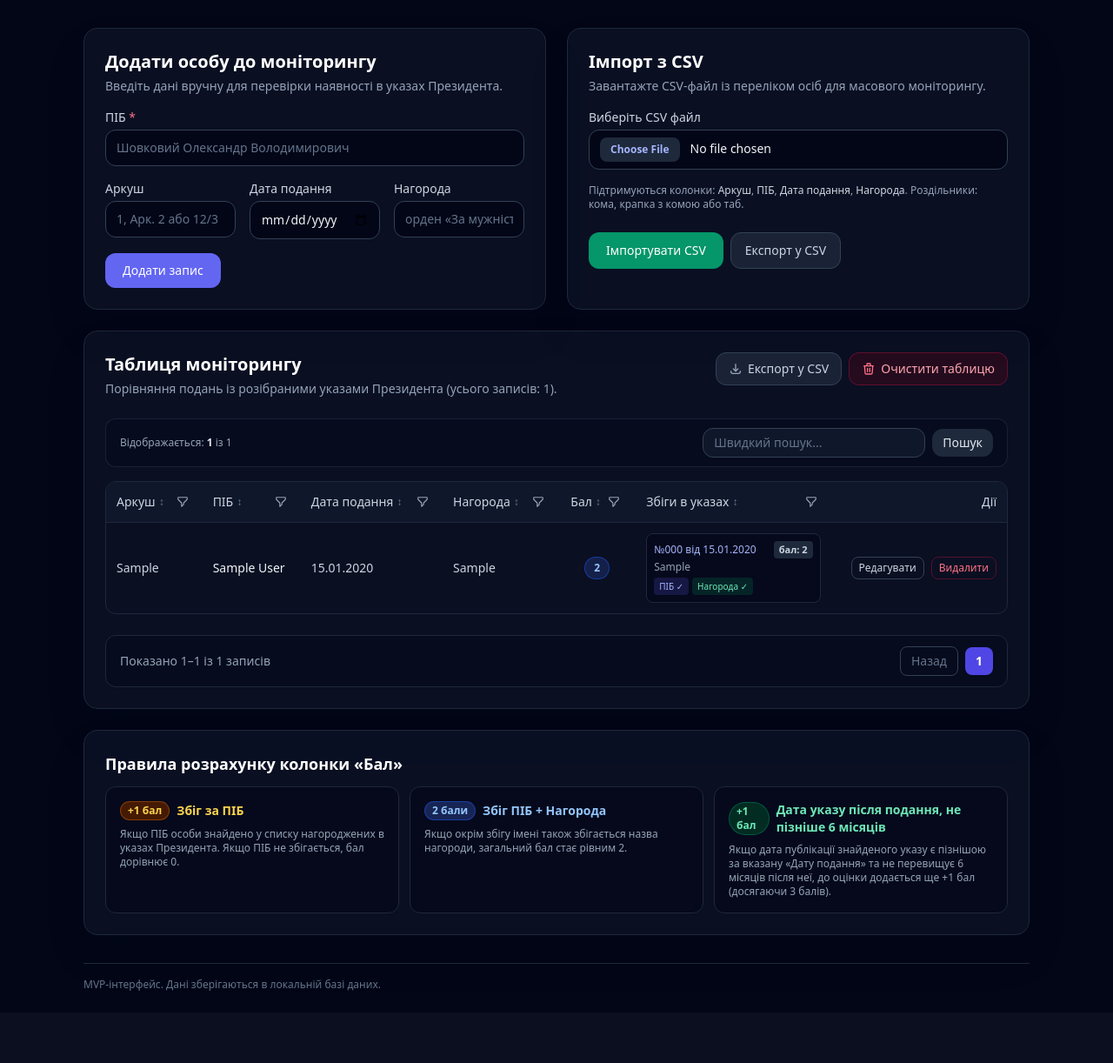
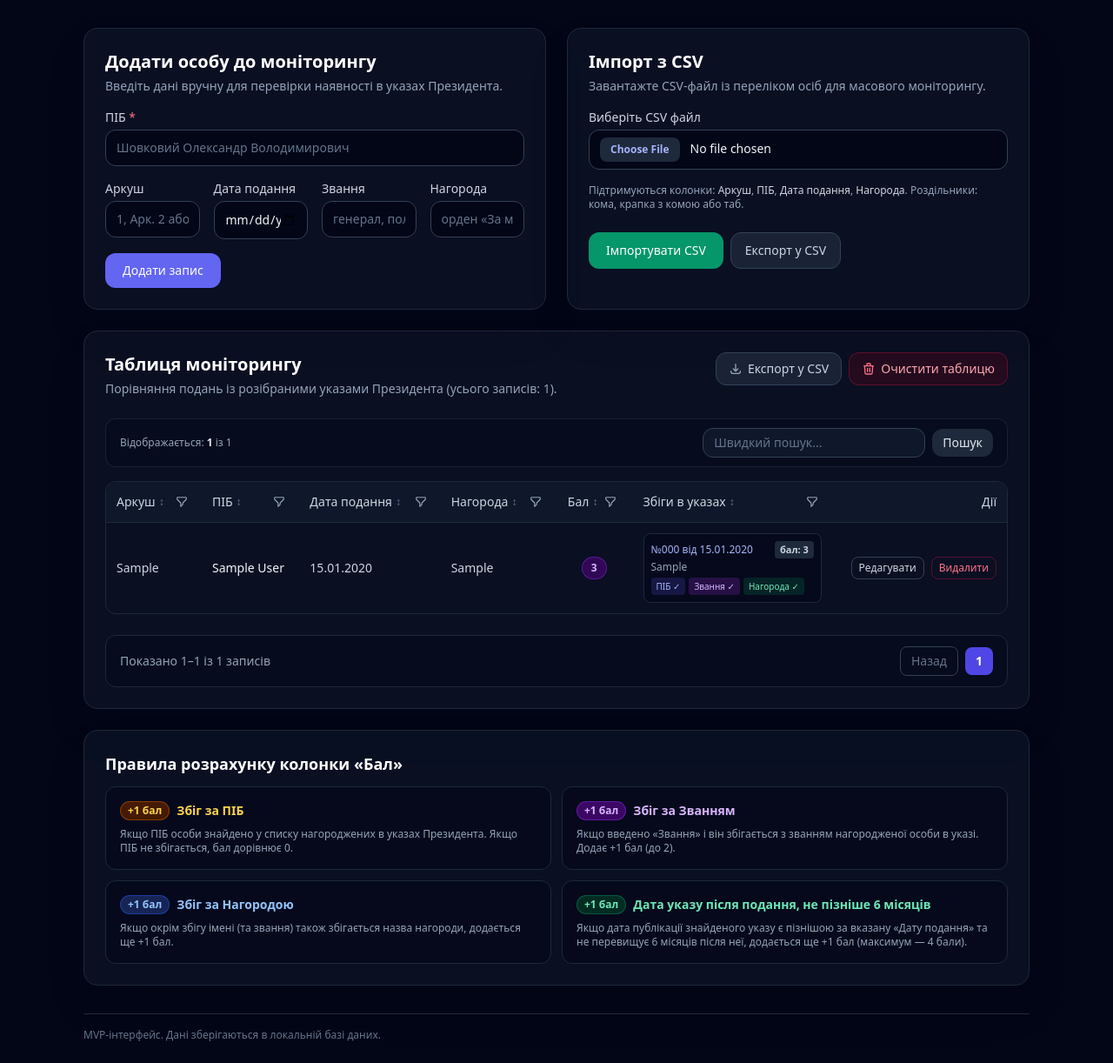
Before and after one commit to veschiy/order_parser, a Laravel app: page /monitoring in a window 1280 px wide. Shown: the part 93-1315 px from the top of the page at 87% size. Before the commit the page ends 1232 px from the top, so only its background shows below. Run offline with Laravel 12, Linux system fonts and the light colour scheme; tables that the repository leaves empty hold one stand-in row (values such as "Sample post"); some libraries are stand-ins or nearby versions.

Commit message:
feat(monitoring): add rank (звання) scoring and rename terminology to Ukrainian
Add a nullable "rank" column to monitoring_records and wire it through the
whole stack so monitored people can be matched against an awardee's rank in a
decree:

- Evaluator scores +1 when ПІБ matches AND ranks match (case-insensitive),
  raising max score from 3 to 4; new intermediate purple band at score 3.
- Match model exposes "rankMatched"; CSV import/export detect and emit the
  rank column; manual form and edit modal pre-fill it.

Rename the rank terminology from "ранг" to Ukrainian "звання" across the
monitoring UI, search results header, rules docs, badges and tooltips (with
correct inflection), and update tests accordingly. The CSV importer keeps a
legacy "ранг" fallback keyword so older spreadsheets still import.

Co-Authored-By: Claude Code <noreply@anthropic.com>

```diff
--- a/app/Http/Controllers/MonitoringController.php
+++ b/app/Http/Controllers/MonitoringController.php
@@ -61,6 +61,7 @@ final class MonitoringController extends Controller
             'full_name' => ['required', 'string', 'max:255'],
             'tax_id' => ['nullable', 'string', 'max:255'],
             'submission_date' => ['nullable', 'date'],
+            'rank' => ['nullable', 'string', 'max:255'],
             'award' => ['nullable', 'string', 'max:255'],
         ]);
 
@@ -71,6 +72,7 @@ final class MonitoringController extends Controller
             'full_name' => $fullName,
             'tax_id' => $validated['tax_id'] ?? null,
             'submission_date' => $validated['submission_date'] ?? null,
+            'rank' => is_string($validated['rank'] ?? null) ? trim($validated['rank']) : null,
             'award' => $validated['award'] ?? null,
         ]);
 
@@ -86,6 +88,7 @@ final class MonitoringController extends Controller
             'full_name' => ['required', 'string', 'max:255'],
             'tax_id' => ['nullable', 'string', 'max:255'],
             'submission_date' => ['nullable', 'date'],
+            'rank' => ['nullable', 'string', 'max:255'],
             'award' => ['nullable', 'string', 'max:255'],
         ]);
 
@@ -96,6 +99,7 @@ final class MonitoringController extends Controller
             'full_name' => $fullName,
             'tax_id' => $validated['tax_id'] ?? null,
             'submission_date' => $validated['submission_date'] ?? null,
+            'rank' => is_string($validated['rank'] ?? null) ? trim($validated['rank']) : null,
             'award' => $validated['award'] ?? null,
         ]);
 
@@ -167,6 +171,7 @@ final class MonitoringController extends Controller
             fputcsv($handle, [
                 'Аркуш',
                 'ПІБ',
+                'Звання',
                 'Дата подання',
                 'Нагорода',
                 'Бал',
@@ -183,6 +188,7 @@ final class MonitoringController extends Controller
                 fputcsv($handle, [
                     $evaluation->record->sheet ?? '',
                     $evaluation->record->full_name,
+                    $evaluation->record->rank ?? '',
                     $evaluation->record->submission_date?->format('d.m.Y') ?? '',
                     $evaluation->record->award ?? '',
                     $evaluation->score,
--- a/app/Models/MonitoringRecord.php
+++ b/app/Models/MonitoringRecord.php
@@ -14,6 +14,7 @@ use Illuminate\Database\Eloquent\Model;
  * @property string $full_name
  * @property string|null $tax_id
  * @property CarbonInterface|null $submission_date
+ * @property string|null $rank
  * @property string|null $award
  * @property CarbonInterface $created_at
  * @property CarbonInterface $updated_at
@@ -23,6 +24,7 @@ use Illuminate\Database\Eloquent\Model;
     'full_name',
     'tax_id',
     'submission_date',
+    'rank',
     'award',
 ])]
 final class MonitoringRecord extends Model
--- a/app/Services/Monitoring/MonitoringEvaluator.php
+++ b/app/Services/Monitoring/MonitoringEvaluator.php
@@ -104,10 +104,15 @@ final readonly class MonitoringEvaluator
                 continue;
             }
 
+            $rankMatched = $this->ranksMatch($record->rank, $awardee->rank);
             $awardMatched = $this->awardsMatch($record->award, $awardee->award);
             $dateMatched = $this->dateIsWithinSixMonths($awardee->order->published_at, $record->submission_date);
 
-            $matchScore = 1;
+            $matchScore = 1; // Name match (base)
+
+            if ($rankMatched) {
+                $matchScore++;
+            }
 
             if ($awardMatched) {
                 $matchScore++;
@@ -120,6 +125,7 @@ final readonly class MonitoringEvaluator
             $match = new MonitoringMatch(
                 awardee: $awardee,
                 nameMatched: true,
+                rankMatched: $rankMatched,
                 awardMatched: $awardMatched,
                 dateMatched: $dateMatched,
                 score: $matchScore,
@@ -178,6 +184,15 @@ final readonly class MonitoringEvaluator
         sort($awardeeTokens);
 
         return $monitoredTokens !== [] && $monitoredTokens === $awardeeTokens;
+    }
+
+    public function ranksMatch(?string $monitoredRank, ?string $awardeeRank): bool
+    {
+        if ($monitoredRank === null || $awardeeRank === null) {
+            return false;
+        }
+
+        return trim(mb_strtolower($monitoredRank, 'UTF-8')) === trim(mb_strtolower($awardeeRank, 'UTF-8'));
     }
 
     public function awardsMatch(?string $monitoredAward, ?string $awardeeAward): bool
--- a/app/Services/Monitoring/MonitoringMatch.php
+++ b/app/Services/Monitoring/MonitoringMatch.php
@@ -11,6 +11,7 @@ final readonly class MonitoringMatch
     public function __construct(
         public Awardee $awardee,
         public bool $nameMatched,
+        public bool $rankMatched,
         public bool $awardMatched,
         public bool $dateMatched,
         public int $score,
--- a/resources/js/monitoring.js
+++ b/resources/js/monitoring.js
@@ -30,6 +30,7 @@ document.addEventListener('DOMContentLoaded', () => {
     const editSheet = document.getElementById('edit_sheet');
     const editFullName = document.getElementById('edit_full_name');
     const editSubmissionDate = document.getElementById('edit_submission_date');
+    const editRank = document.getElementById('edit_rank');
     const editAward = document.getElementById('edit_award');
 
     // Handle open edit modal via data attributes
@@ -42,12 +43,14 @@ document.addEventListener('DOMContentLoaded', () => {
         const sheet = btn.dataset.sheet || '';
         const fullName = btn.dataset.fullName || '';
         const submissionDate = btn.dataset.submissionDate || '';
+        const rank = btn.dataset.rank || '';
         const award = btn.dataset.award || '';
 
         editForm.action = '/monitoring/' + id;
         if (editSheet) editSheet.value = sheet;
         if (editFullName) editFullName.value = fullName;
         if (editSubmissionDate) editSubmissionDate.value = submissionDate;
+        if (editRank) editRank.value = rank;
         if (editAward) editAward.value = award;
 
         editModal.classList.remove('hidden');
--- a/resources/views/monitoring/index.blade.php
+++ b/resources/views/monitoring/index.blade.php
@@ -28,7 +28,7 @@
                         >
                     </div>
 
-                    <div class="grid gap-4 sm:grid-cols-3">
+                    <div class="grid gap-4 sm:grid-cols-4">
                         <div>
                             <label for="sheet" class="mb-1 block text-sm font-medium text-slate-300">Аркуш</label>
                             <input
@@ -48,6 +48,17 @@
                                 name="submission_date"
                                 value="{{ old('submission_date') }}"
                                 class="w-full rounded-xl border border-slate-700 bg-slate-950 px-3 py-2.5 text-sm text-slate-100 outline-none transition focus:border-indigo-500 focus:ring-2 focus:ring-indigo-500/30"
+                            >
+                        </div>
+                        <div>
+                            <label for="rank" class="mb-1 block text-sm font-medium text-slate-300">Звання</label>
+                            <input
+                                id="rank"
+                                type="text"
+                                name="rank"
+                                value="{{ old('rank') }}"
+                                placeholder="генерал, полковник..."
+                                class="w-full rounded-xl border border-slate-700 bg-slate-950 px-3 py-2.5 text-sm text-slate-100 placeholder-slate-500 outline-none transition focus:border-indigo-500 focus:ring-2 focus:ring-indigo-500/30"
                             >
                         </div>
                         <div>
@@ -235,11 +246,15 @@
                                         1
                                     </span>
                                 @elseif ($score === 2)
-                                    <span class="inline-flex items-center rounded-full bg-blue-950/80 border border-blue-700/60 px-2.5 py-1 text-xs font-semibold text-blue-300" title="Збіг за ПІБ + Нагорода або Дата (+2 бали)">
+                                    <span class="inline-flex items-center rounded-full bg-blue-950/80 border border-blue-700/60 px-2.5 py-1 text-xs font-semibold text-blue-300" title="Збіг за ПІБ + одна з характеристик: звання, Нагорода або Дата протягом 6 місяців після подання (+2 бали)">
                                         2
                                     </span>
+                                @elseif ($score === 3)
+                                    <span class="inline-flex items-center rounded-full bg-purple-950/80 border border-purple-700/60 px-2.5 py-1 text-xs font-semibold text-purple-300" title="ПІБ + дві з характеристик: звання, Нагорода, Дата протягом 6 місяців після подання (+3 бали)">
+                                        3
+                                    </span>
                                 @else
-                                    <span class="inline-flex items-center rounded-full bg-emerald-950/80 border border-emerald-600/60 px-2.5 py-1 text-xs font-bold text-emerald-300" title="ПІБ + Нагорода + Дата протягом 6 місяців після подання (+3 бали)">
+                                    <span class="inline-flex items-center rounded-full bg-emerald-950/80 border border-emerald-600/60 px-2.5 py-1 text-xs font-bold text-emerald-300" title="ПІБ + звання + Нагорода + Дата протягом 6 місяців після подання (максимум, +4 бали)">
                                         {{ $score }}
                                     </span>
                                 @endif
@@ -273,6 +288,9 @@
                                                 </div>
                                                 <div class="mt-1 flex flex-wrap gap-1 text-[10px]">
                                                     <span class="rounded px-1.5 py-0.5 bg-indigo-900/40 text-indigo-300">ПІБ ✓</span>
+                                                    @if ($match->rankMatched)
+                                                        <span class="rounded px-1.5 py-0.5 bg-purple-900/40 text-purple-300">Звання ✓</span>
+                                                    @endif
                                                     @if ($match->awardMatched)
                                                         <span class="rounded px-1.5 py-0.5 bg-emerald-900/40 text-emerald-300">Нагорода ✓</span>
                                                     @endif
@@ -296,6 +314,7 @@
                                         data-sheet="{{ $rec->sheet ?? '' }}"
                                         data-full-name="{{ $rec->full_name }}"
                                         data-submission-date="{{ $rec->submission_date ? $rec->submission_date->format('Y-m-d') : '' }}"
+                                        data-rank="{{ $rec->rank ?? '' }}"
                                         data-award="{{ $rec->award ?? '' }}"
                                         class="rounded-lg border border-slate-700 px-2 py-1 text-xs text-slate-300 hover:border-indigo-400 hover:text-indigo-300 transition"
                                     >
@@ -322,7 +341,7 @@
         <!-- Scoring Rules Section -->
         <section class="rounded-2xl border border-slate-800 bg-slate-900/60 p-6 shadow-2xl shadow-slate-950/30">
             <h3 class="text-lg font-semibold text-white">Правила розрахунку колонки «Бал»</h3>
-            <div class="mt-3 grid gap-3 sm:grid-cols-3 text-sm text-slate-300">
+            <div class="mt-3 grid gap-3 sm:grid-cols-2 text-sm text-slate-300">
                 <div class="rounded-xl border border-slate-800 bg-slate-950/60 p-4">
                     <div class="flex items-center gap-2 font-semibold text-amber-300">
                         <span class="rounded-full bg-amber-950 px-2 py-0.5 text-xs border border-amber-700/60">+1 бал</span>
@@ -333,12 +352,21 @@
                     </p>
                 </div>
                 <div class="rounded-xl border border-slate-800 bg-slate-950/60 p-4">
-                    <div class="flex items-center gap-2 font-semibold text-blue-300">
-                        <span class="rounded-full bg-blue-950 px-2 py-0.5 text-xs border border-blue-700/60">2 бали</span>
-                        <span>Збіг ПІБ + Нагорода</span>
+                    <div class="flex items-center gap-2 font-semibold text-purple-300">
+                        <span class="rounded-full bg-purple-950 px-2 py-0.5 text-xs border border-purple-700/60">+1 бал</span>
+                        <span>Збіг за Званням</span>
                     </div>
                     <p class="mt-2 text-xs text-slate-400">
-                        Якщо окрім збігу імені також збігається назва нагороди, загальний бал стає рівним 2.
+                        Якщо введено «Звання» і він збігається з званням нагородженої особи в указі. Додає +1 бал (до 2).
+                    </p>
+                </div>
+                <div class="rounded-xl border border-slate-800 bg-slate-950/60 p-4">
+                    <div class="flex items-center gap-2 font-semibold text-blue-300">
+                        <span class="rounded-full bg-blue-950 px-2 py-0.5 text-xs border border-blue-700/60">+1 бал</span>
+                        <span>Збіг за Нагородою</span>
+                    </div>
+                    <p class="mt-2 text-xs text-slate-400">
+                        Якщо окрім збігу імені (та звання) також збігається назва нагороди, додається ще +1 бал.
                     </p>
                 </div>
                 <div class="rounded-xl border border-slate-800 bg-slate-950/60 p-4">
@@ -347,7 +375,7 @@
                         <span>Дата указу після подання, не пізніше 6 місяців</span>
                     </div>
                     <p class="mt-2 text-xs text-slate-400">
-                        Якщо дата публікації знайденого указу є пізнішою за вказану «Дату подання» та не перевищує 6 місяців після неї, до оцінки додається ще +1 бал (досягаючи 3 балів).
+                        Якщо дата публікації знайденого указу є пізнішою за вказану «Дату подання» та не перевищує 6 місяців після неї, додається ще +1 бал (максимум — 4 бали).
                     </p>
                 </div>
             </div>
@@ -386,13 +414,22 @@
                     >
                 </div>
 
-                <div class="grid gap-4 sm:grid-cols-2">
+                <div class="grid gap-4 sm:grid-cols-3">
                     <div>
                         <label for="edit_submission_date" class="mb-1 block text-sm font-medium text-slate-300">Дата подання</label>
                         <input
                             id="edit_submission_date"
                             type="date"
                             name="submission_date"
+                            class="w-full rounded-xl border border-slate-700 bg-slate-950 px-3 py-2 text-sm text-slate-100 outline-none focus:border-indigo-500 focus:ring-1 focus:ring-indigo-500"
+                        >
+                    </div>
+                    <div>
+                        <label for="edit_rank" class="mb-1 block text-sm font-medium text-slate-300">Звання</label>
+                        <input
+                            id="edit_rank"
+                            type="text"
+                            name="rank"
                             class="w-full rounded-xl border border-slate-700 bg-slate-950 px-3 py-2 text-sm text-slate-100 outline-none focus:border-indigo-500 focus:ring-1 focus:ring-indigo-500"
                         >
                     </div>
--- a/resources/views/search/index.blade.php
+++ b/resources/views/search/index.blade.php
@@ -39,7 +39,7 @@
             <x-excel-table id="searchResultsTable" :total="$results->total()">
                 <x-slot:header>
                     <x-excel-table.th col="0" type="text">ПІБ</x-excel-table.th>
-                    <x-excel-table.th col="1" type="text">Звання/ранг</x-excel-table.th>
+                    <x-excel-table.th col="1" type="text">Звання</x-excel-table.th>
                     <x-excel-table.th col="2" type="text">Нагорода</x-excel-table.th>
                     <x-excel-table.th col="3" type="text">Номер указу</x-excel-table.th>
                 </x-slot:header>
```
Also changed, not shown: app/Services/Monitoring/MonitoringCsvImporter.php (+14 -0 lines), tests/Feature/MonitoringTest.php (+82 -2 lines), tests/Unit/MonitoringEvaluatorTest.php (+122 -0 lines), database/migrations/2026_11_17_000001_add_rank_to_monitoring_records_table.php (added).
